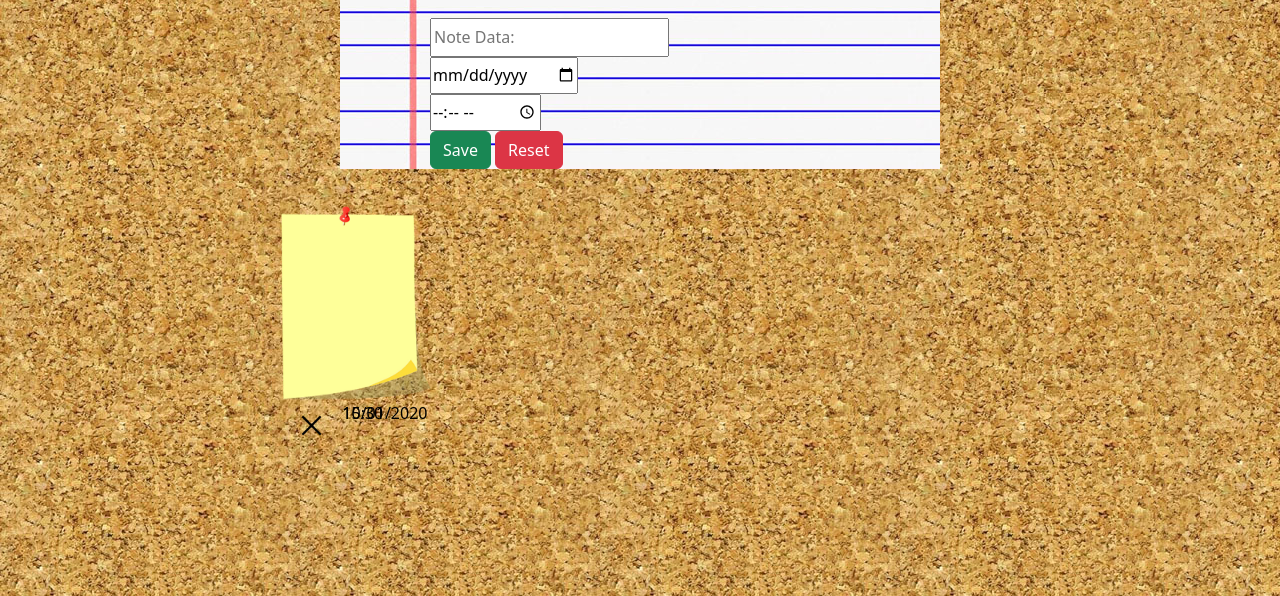
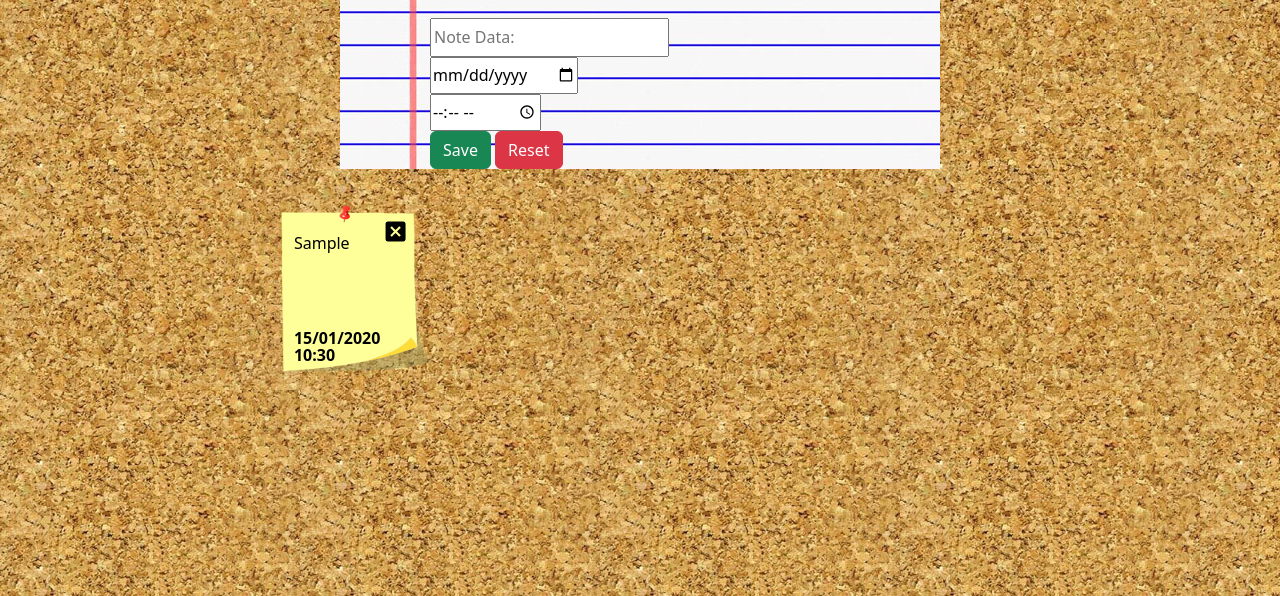
Before and after one commit to eric-kunin/web-course, a plain HTML site: page index.html in a window 1280 px wide. Both pictures are taken after typing "Sample", "2020-01-15", "10:30" into the empty fields and a click on the input "Save". Shown: the part 204-800 px from the top of the page. Drawn offline with nearby package versions, Linux system fonts and the light colour scheme; a web font is replaced by a local one.

Commit message:
added nothing...

```diff
--- a/js/note.js
+++ b/js/note.js
@@ -27,11 +27,16 @@ const handleForm = () => {
     var myHTML = "";
     noteList.map((item,index) => {
       myHTML += `
-      <div id="myDiv-${index}" class="col-lg-3 col-md-3 col-sm-6 my-2 my-class">
+      <div id="myDiv-${index}" class="col-lg-3 col-md-3 col-sm-6 my-2 my-class" style="position: relative;">
   <img src="img/notebg.png" id="img" alt="notebg" style="width:75%; height:85%;"/>
-  <button class="btn" onclick="removeNote(${index})"><img src="img/close.png" width="35"/></button>
-  <span id="myDate" style="position:absolute;color:black;">${pretifyDate(item.noteDate)}</span>
-  <span id="myTime" style="position:absolute;color:black;">${item.noteTime}</span>
+  <button class="btn" onclick="removeNote(${index})" style="position:absolute;top:5%;left:45%;color:black;"><img src="img/close2.png" width="25"/></button>
+  <p style="position:absolute;top:15%;left:11%;color:black;max-width:150px;
+  max-height: 120px;
+  overflow-x: auto;
+  word-wrap: break-word;
+  margin: auto;">${item.noteData}<p/>
+  <span id="myDate" style="position:absolute;top:62%;left:11%;color:black;font-weight: 550;">${pretifyDate(item.noteDate)}</span>
+  <span id="myTime" style="position:absolute;top:70%;left:11%;color:black;font-weight: 550;">${item.noteTime}</span>
 </div>
       `;
     });
```
Also changed, not shown: css/note.css (+9 -0 lines), img/close2.png (added).
